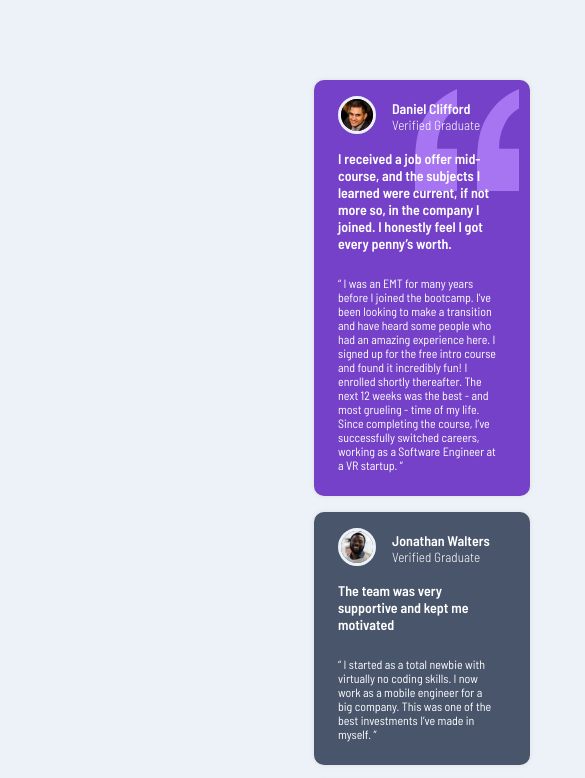
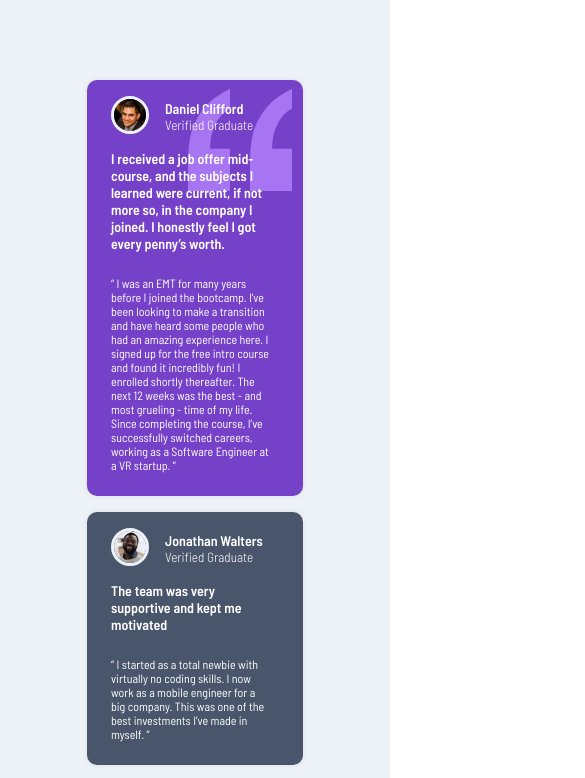
Before and after one commit to UnexplainableNo47/testimonials-grid-section-main, a plain HTML site: page index.html in a window 390 px wide. Shown: the top 778 px of the page, 585 px wide, since content can reach past the window. Drawn offline with Linux system fonts and the light colour scheme.

Commit message:
Update style.css

```diff
--- a/style.css
+++ b/style.css
@@ -17,8 +17,8 @@
 }
 .container{
     background-color: var(--Light-grayish-blue);
-    width: 100vh;
-    height: 100%;
+    width: 100%;
+    height: 100vh;
     display: flex;
     align-items: center;
     justify-content: center;
@@ -96,6 +96,9 @@ p{
     font-weight: 400;
 }
 @media only screen and (max-width:1000px) {
+    .container{
+        height: 100%;
+    }
     .grid-container{
         margin: 5rem;
         grid-gap: 1rem;
```
